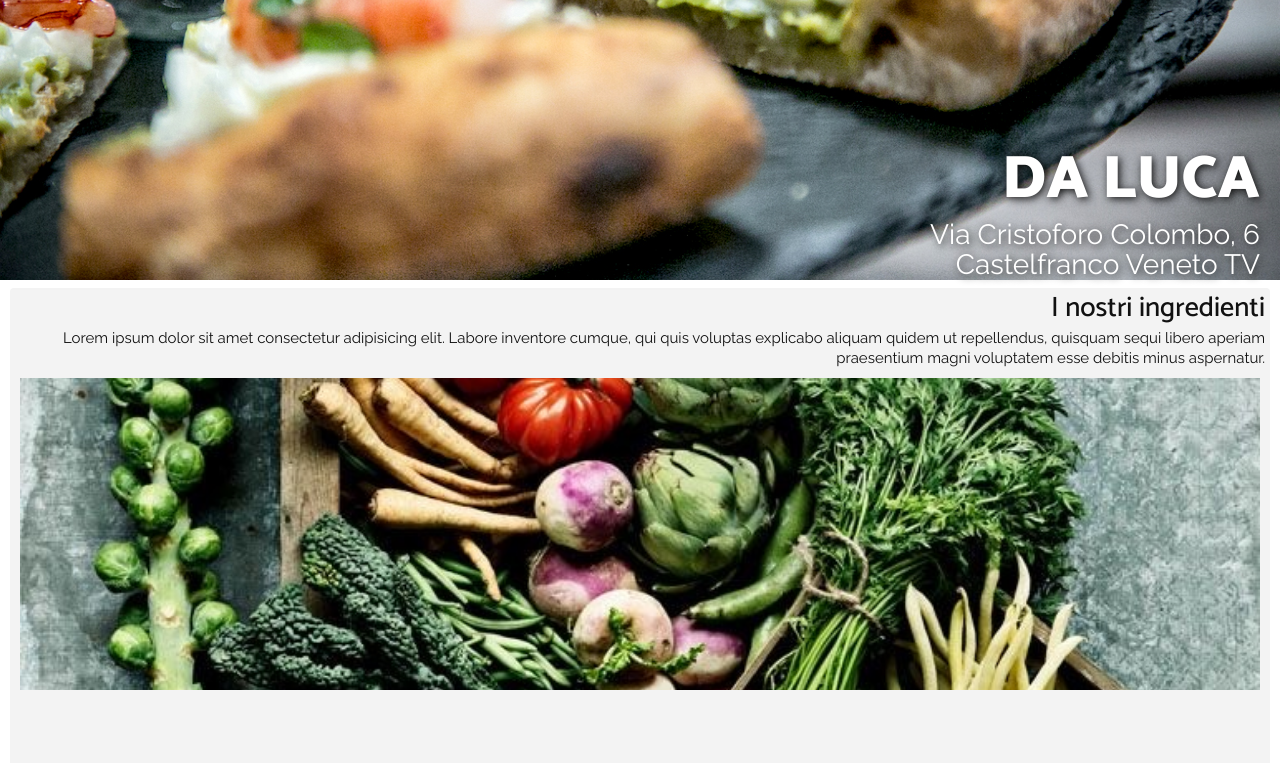
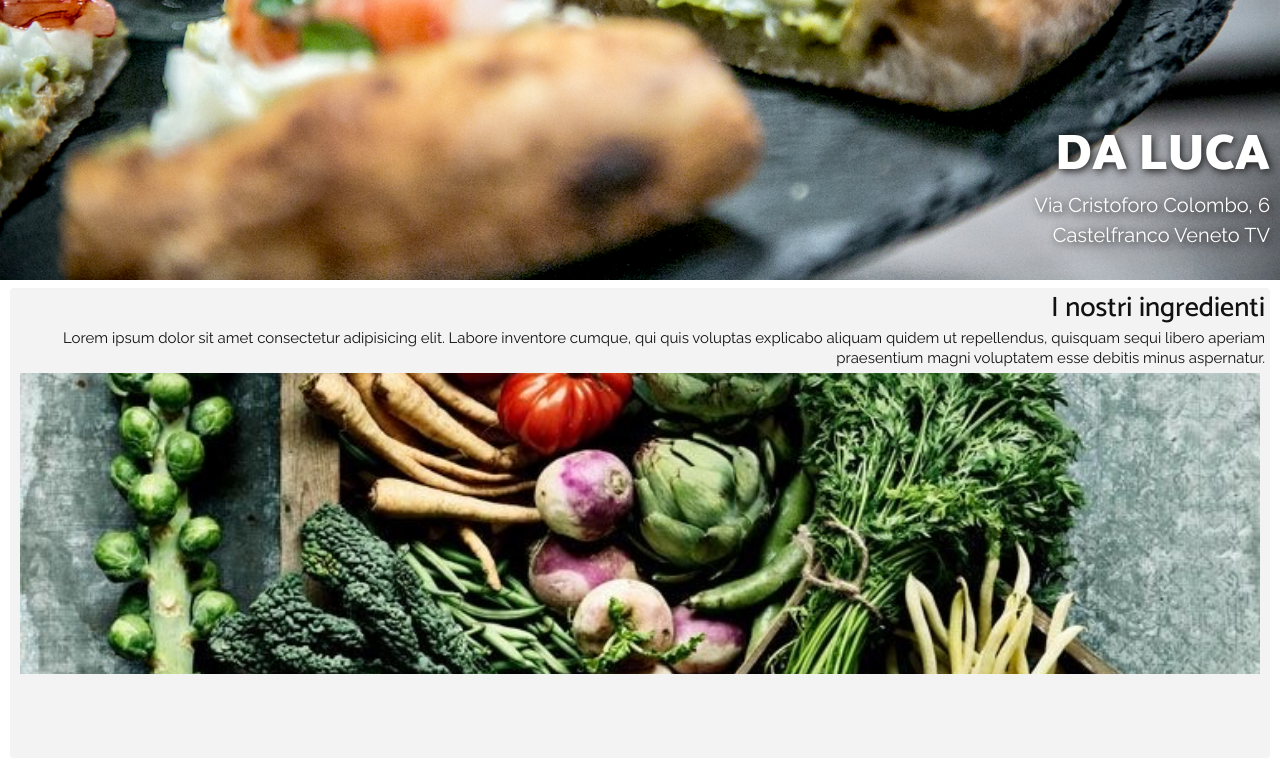
Before and after one commit to AlloJS/pizzeriadaluca, a plain HTML site: page index.html in a window 1280 px wide. Shown: the part 520-1283 px from the top of the page. Drawn offline with Linux system fonts and the light colour scheme.

Commit message:
Stylesheet bugfixing

```diff
--- a/css/style.css
+++ b/css/style.css
@@ -236,14 +236,15 @@ header .header-ordina {
     /*position: relative;*/
     display: table;
 
+
 }
 
-/*.vertical-center{
+.vertical-center{
 
     display: table-cell;
     vertical-align: middle;
 }
-*/
+
 
 /*.white-box{
     background-color:transparent;
@@ -255,24 +256,25 @@ header .header-ordina {
 
 .index-banner h2 {
     font-family: Catamaran;
-    font-size: 60px;
+    font-size: 50px;
     color: #fff;
     text-align: right;
     font-weight: 900;
     text-shadow: 2px 2px 8px #111;
-    line-height: 80px;
-    margin: 57vh 20px 0 0;
+    line-height: 70px;
+    margin: 0 10px 0px 0;
 }
 
 .index-banner h1 {
     font-family: 'Raleway';
-    font-size: 28px;
+    font-size: 20px;
     color: #fff;
     text-align: right;
     font-weight: 100;
     text-shadow: 2px 2px 8px #111;
     line-height: 30px;
-    margin-right: 20px;
+    margin: 0 10px 30px 0;
+
 }
 
 .index-box-section .index-box-square1,
@@ -311,6 +313,7 @@ header .header-ordina {
     font-weight: 400;
     line-height: 20px;
     margin-right: 5px;
+    margin-bottom: 5px;
 
 }
 
@@ -334,19 +337,16 @@ header .header-ordina {
 
 @media only screen and (min-width: 350px) {
 
-    .index-box-square-image1,
-    .index-box-square-image2 {
-        height: 19.5rem;
-        margin: 10px 10px 0 10px;
+
+    .index-box-section .index-box-square1,
+    .index-box-section .index-box-square2 {
+        margin: 8px 10px 0 10px;
+        height: 470px;
+
     }
 }
 
-.index-box-section .index-box-square1,
-.index-box-section .index-box-square2 {
-    margin: 8px 10px 0;
-    height: 490px;
 
-}
 
 /*FOOTER*/
 
@@ -432,6 +432,7 @@ footer p {
     width: calc(100% - 20px);
     margin: 10px 20px 30px 10px;
 }
+
 .listino-middle h1 {
     width: 100%;
     font-family: 'Raleway';
```
